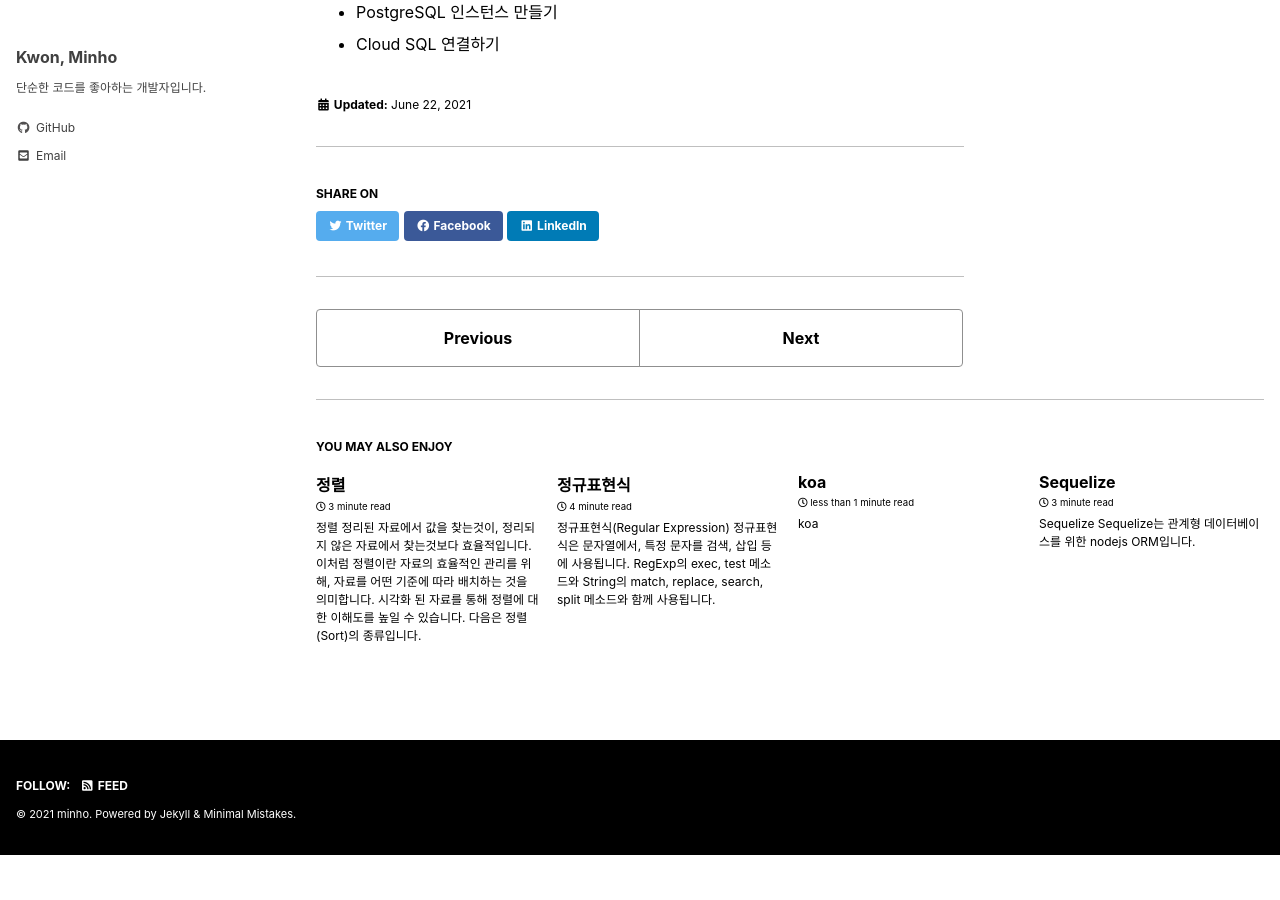
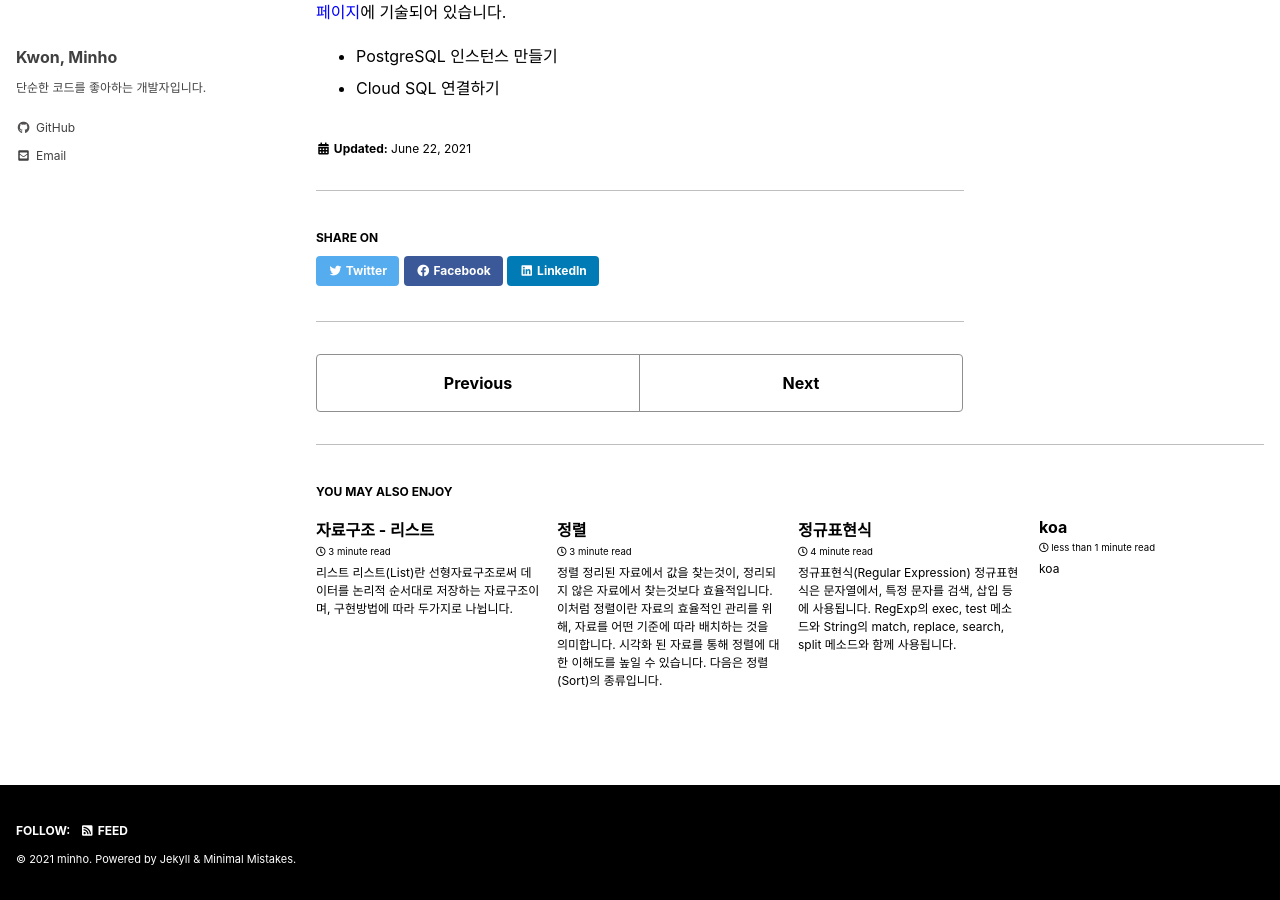
Before and after one commit to minhob38/minhob38.github.io, a Jekyll site: the page built from _posts/2021-06-22-postgresql-post.md, in a window 1280 px wide and 900 px high, scrolled down 1091 px. Built offline with Jekyll 4.4.1, drawn with Linux system fonts in a browser that asks for light colours; cached includes are drawn as plain includes; before the commit the page ends 1946 px from its top, so only the background shows below that; part of the change alters nothing that is shown.

Commit message:
Add linked list post

````diff
--- a/_posts/2021-06-22-postgresql-post.md
+++ b/_posts/2021-06-22-postgresql-post.md
@@ -9,7 +9,7 @@ last_modified_at: 2021-06-22 01:00:00 +0900
 # PostgreSQL
 ## 환경설정
 
-### 설치하기
+### • 설치하기
 
 **PostgreSQL**
 
@@ -26,6 +26,7 @@ echo /Applications/Postgres.app/Contents/Versions/latest/bin | sudo tee /etc/pat
 
 PostgreSQL의 GUI 환경으로, [공식 홈페이지](https://www.pgadmin.org/download/)에서 pgAdmin을 설치할 수 있습니다.
 
+<br>
 
 ## pgAdmin
 ### • Server 만들기
--- /dev/null
+++ b/_posts/2021-06-27-data-structure-list-post.md
@@ -0,0 +1,234 @@
+---
+title: "자료구조 - 리스트"
+categories:
+  - programming
+date: 2021-06-27 01:00:00 +0900
+last_modified_at: 2021-06-27 01:00:00 +0900
+---
+
+# 리스트
+리스트(List)란 선형자료구조로써 데이터를 논리적 순서대로 저장하는 자료구조이며, 구현방법에 따라 두가지로 나뉩니다.
+
+- 순차 리스트 (Sequential List)
+- 연결 리스트 (Linked List)
+
+선형자료와 비선형자료 구조는 다음과 같은 특성을 가지고 있습니다.
+- 선형자료 구조 : 데이터 뒤에 하나의 데이터가 있는 형태로, 자료가 순차적으로 저장되어 있는 자료구조 (스택/큐/리스트)
+
+- 비선형자료 구조 : 데이터 뒤에 여러개의 데이터가 있는 형태로, 자료가 계층적으로 저장되어 있는 자료구조(트리/해시/그래프)
+
+## 순차리스트(배열)
+순차리스트는 데이터를 논리적 순서대로 물리적 공간(메모리 주소)에 연속하여 저장하는 자료구조입니다.
+이러한 특성과 함께, 순차리스트에서 데이터는 아래처럼 다루어집니다.
+
+### • 데이터 저장
+앞에서부터 순서대로 저장됩니다. (메모리 물리적 위치도 순서대로)
+<img src="../assets/images/list1.png" alt="image" width="80%">
+
+<br>
+
+### • 데이터 삽입
+데이터가 삽입되면 뒤쪽 데이터가 밀립니다.
+<img src="../assets/images/list2.png" alt="image" width="80%">
+
+↓
+
+<img src="../assets/images/list3.png" alt="image" width="80%">
+
+<br>
+
+### • 데이터 삭제
+데이터가 삭제되면 뒤쪽 데이터가 빈공간을 채웁니다.
+
+<img src="../assets/images/list4.png" alt="image" width="80%">
+
+↓
+
+<img src="../assets/images/list5.png" alt="image" width="80%">
+
+순차 리스트는 메모리가 정적으로 할당됩니다. 따라서 할당된 저장공간을 바꿀 수 없기 때문에, 저장공간을 넘는 데이터를 저장 못하는 등 몇몇 문제점이 있습니다. 이러한 한계점은, 메모리를 동적으로 구성하여 데이터를 저장하는(동적자료구조) 연결리스트로 해결될 수 있습니다.
+
+<br>
+
+### • 빅오
+순차리스트의 추가/삭제/탐색/삽입의 빅오에 대해 알아보겠습니다. 아래는 순차리스트를 보여주며, 어떤 값이 들어있는지 모릅니다.
+
+<img src="../assets/images/list6.png" alt="image" width="70%">
+
+이러한 순차리스트에 데이터를 추가할려면 어떻게 해야할까요? 자료크기에 상관없이 끝에 데이터만 추가하면 되기때문에 빅오는 O(1)입니다.
+
+<img src="../assets/images/list7.png" alt="image" width="80%">
+
+데이터 삭제 또한 추가와 동일하게, 끝의 데이터를 삭제하면 되며, 빅오는 O(1)이 됩니다.
+
+<img src="../assets/images/list8.png" alt="image" width="80%">
+
+데이터를 찾을 때, 처음부터 탐색해야 되기 때문에 빅오는 O(n)이 됩니다.
+
+<img src="../assets/images/list9.png" alt="image" width="80%">
+
+데이터를 특정 위치에 삽입을 하기 위해서, 우선 특정 위치를 탐색하고 삽입해야 되기 때문에 빅오는 O(n)이 됩니다.
+
+<img src="../assets/images/list10.png" alt="image" width="70%">
+
+<br>
+
+## 연결리스트
+
+연결리스트는 선형구조로 데이터와 다음 노드 위치(메모리 주소)를 담고 있는 노드들이 연결되어 있는 자료구조입니다. 이러한 특성과 함께 다음 노드위치만 가리키면 되기 때문에 메모리를 동적으로 사용할 수 있습니다.
+
+[Linked list](https://en.wikipedia.org/wiki/Linked_list)
+
+[Linked List Data Structure - GeeksforGeeks](https://www.geeksforgeeks.org/data-structures/linked-list/)
+
+[VisuAlgo - Linked List (Single, Doubly), Stack, Queue, Deque](https://visualgo.net/en/list?slide=1)
+
+노드가 어떤 노드를 가리키고 있는지에 따라, 1)단일 연결리스트 2)이중 연결리스트 3)환형 연결리스트로 구분됩니다.
+
+### • 단일 연결리스트 (Single Linked List)
+
+<img src="../assets/images/single_list.png" alt="image" width="80%">
+
+<br>
+
+### • 이중 연결리스트 (Double Linked List)
+
+<img src="../assets/images/linked_list.png" alt="image" width="80%">
+
+<br>
+
+### • 환형 연결리스트 (Circular Linked List)
+
+<img src="../assets/images/circular_list.png" alt="image" width="80%">
+
+<br>
+
+이처럼 요소끼리 서로의 메모리 주소를 참조하기 때문에, 데이터 수정(삽입/삭제 등)이 있을지라도 메모리 할당을 동적으로 사용할 수 있습니다.
+
+### • 예시
+
+- The history section of web browsers
+- Line of people standing for food
+
+### • 빅오
+
+연결리스트의 추가/삽입/삭제/탐색의 빅오는 순차리스트와 동일합니다.
+
+### • 연결 리스트 코드
+\- 연결 리스트는 head, tail 속성과 add, remove, contain, insert + (reverse, cycle) 메소드를 가집니다.
+\- 노드는 value, next 속성을 가지며, next는 다음 노드를 가리킵니다.
+
+```js
+
+function linkedList () {
+  const linkedlist = {};
+  linkedList.head = null;
+  linkedList.tail = null;
+  linkedList.addHead = function (value) {
+    const node = Node(value);
+    if (!linkedList.head) {
+      linkedList.head = node;
+      linkedList.tail = node;
+      return;
+    }
+    node.next = linkedList.head;
+    linkedList.head = node;
+  }
+  linkedList.addTail = function (value) {
+    const node = Node(value);
+    if (!linkedList.head) {
+      linkedList.head = node;
+      linkedList.tail = node;
+      return;
+    }
+    linkedList.tail.next = node;
+    linkedList.tail = node;
+  }
+  linkedList.removeHead = function (value) {
+    linkedList.head = linkedList.head.next;
+  }
+  linkedList.contain = function (value) {
+    let currentNode = linkedList.head;
+    while (currentNode) {
+      if (currentNode.value === value) {
+        return true;
+      }
+      currentNode = currentNode.next;
+    }
+    return false;
+  }
+  linkedList.remove = function (value) {
+    let currentNode = linkedList.head;
+    let previousNode;
+    while (currentNode) {
+      if (currentNode.value === value) {
+        previousNode.next = currentNode.next;
+        return;
+      }
+      previousNode = currentNode;
+      currentNode = currentNode.next;
+    }
+  }
+  linkedList.insert = function (target, value) {
+    const node = Node(value);
+    let currentNode = linkedList.head;
+    let previousNode;
+    while (currentNode) {
+      if (currentNode.value === target) {
+        node.next = currentNode.next;
+        currentNode.next = node;
+        return;
+      }
+      currentNode = currentNode.next;
+    }
+  }
+  linkedList.reverse = function () {
+    let currentNode = linkedList.head;
+    let previousNode = null;
+    linkedList.head = linkedList.tail;
+    linkedList.tail = currentNode;
+    while (currentNode) {
+      const temp = currentNode.next;
+      currentNode.next = previousNode;
+      previousNode = currentNode;
+      currentNode = temp;
+    }
+  }
+  return linkedList;
+}
+
+function Node (value) {
+  const node = {};
+  node.value = value;
+  node.next = null;
+  return node;
+}
+```
+
+### 이중 연결리스트 코드
+
+- **JavaScript**
+    - 이중 연결 리스트는 head, tail 속성과 add, remove, contain, insert + (reverse, cycle) 메소드를 가집니다.
+    - 노드는 value, next 속성을 가지며, next는 다음 노드를 가리킵니다.
+
+```js
+function LinkedList () {
+  const linkedList = {};
+
+  linkedList.head = null;
+  linkedList.tail = null;
+  linkedList.addTail = function () {};
+  linkedList.removeHead = function () {};
+  linkedList.remove = function () {};
+  linkedList.insert = function () {};
+  linkedList.reverse = function () {};
+  linkedList.insert = function () {}
+  return linkedList;
+
+function Node () {
+  const node = {};
+
+  node.value = null;
+  node.next = null;
+}
+```
````
Also changed, not shown: assets/images/circular_list.png (added), assets/images/linked_list.png (added), assets/images/list1.png (added), assets/images/list10.png (added), assets/images/list2.png (added), assets/images/list3.png (added), assets/images/list4.png (added), assets/images/list5.png (added), assets/images/list6.png (added), assets/images/list7.png (added), assets/images/list8.png (added), assets/images/list9.png (added), assets/images/single_list.png (added).
